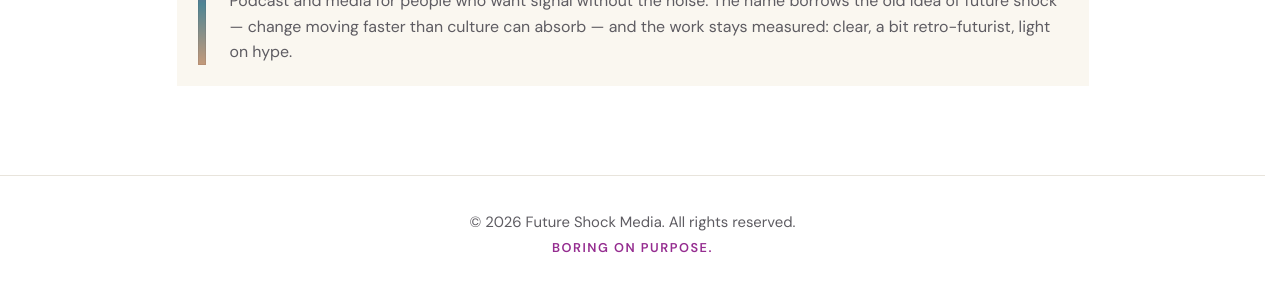
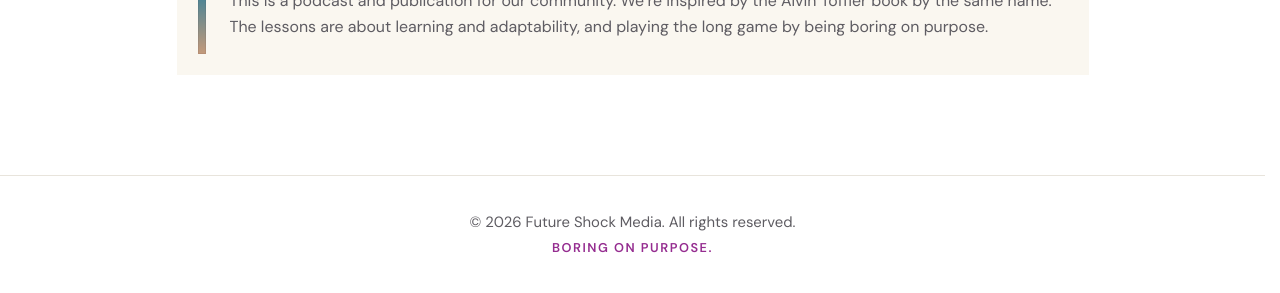
Before and after one commit to djpardis/107wins, an Eleventy site: page src/index.njk in a window 1280 px wide. Shown: the part 507-800 px from the top of the page. Built offline with nearby package versions, Linux system fonts and the light colour scheme; Eleventy itself is replaced by a stand-in of ours; files that its build step writes are made by us from their sources.

Commit message:
Trim README; update Future Shock brand card copy

```diff
--- a/src/index.njk
+++ b/src/index.njk
@@ -42,7 +42,7 @@
       <div class="brand-card-deco" aria-hidden="true"></div>
       <div class="brand-card-text">
         <h2 class="font-bold heading-md">Why &ldquo;Future Shock&rdquo;?</h2>
-        <p class="text-sm text-muted">Podcast and media for people who want signal without the noise. The name borrows the old idea of future shock &mdash; change moving faster than culture can absorb &mdash; and the work stays measured: clear, a bit retro-futurist, light on hype.</p>
+        <p class="text-sm text-muted">This is a podcast and publication for our community. We&rsquo;re inspired by the Alvin Toffler book by the same name. The lessons are about learning and adaptability, and playing the long game by being boring on purpose.</p>
       </div>
     </div>
   </div>
```
Also changed, not shown: README.md.
